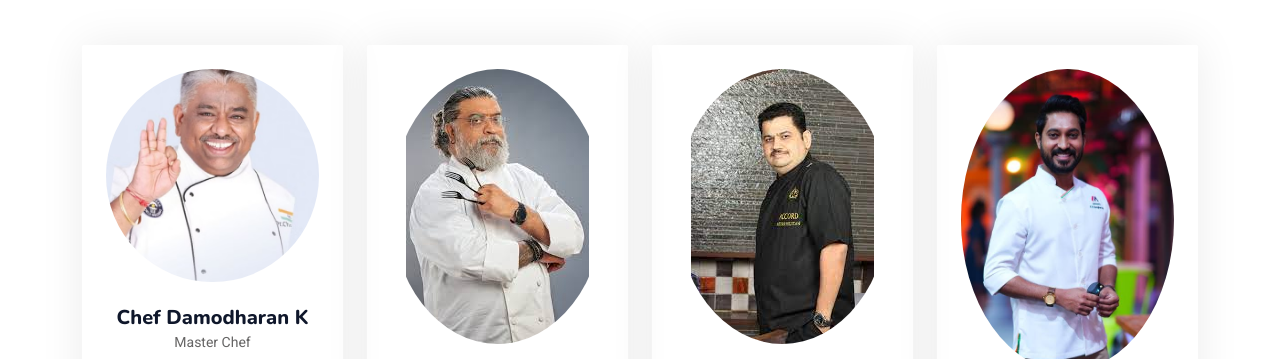
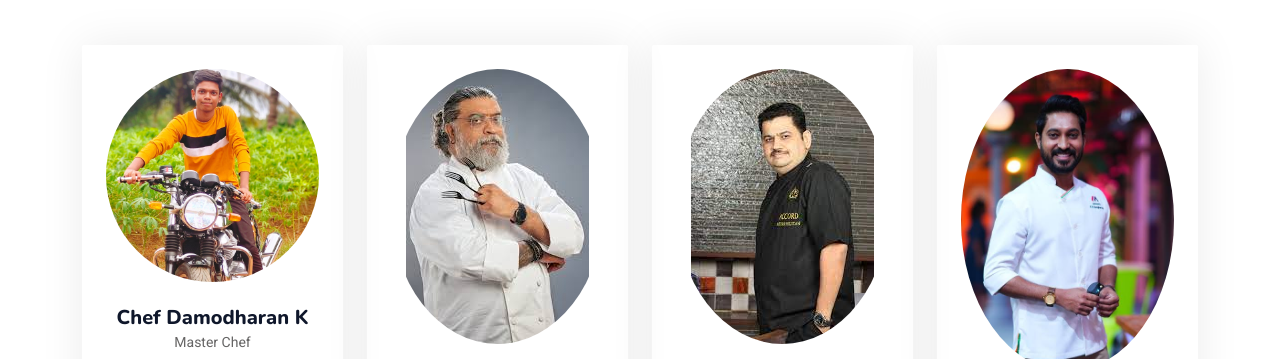
Before and after one commit to vijayrahul-2511/food-order, a plain HTML site: page index.html in a window 1280 px wide. Shown: the part 3173-3532 px from the top of the page. Drawn offline with nearby package versions, Linux system fonts and the light colour scheme; animation ran at ten frames a second.

Commit message:
Update index.html

```diff
--- a/index.html
+++ b/index.html
@@ -626,7 +626,7 @@
                     <div class="col-lg-3 col-md-6 wow fadeInUp" data-wow-delay="0.1s">
                         <div class="team-item text-center rounded overflow-hidden">
                             <div class="rounded-circle overflow-hidden m-4">
-                                <img class="img-fluid" src="img/Chef Damodharan K .jpeg" alt="">
+                                <img class="img-fluid" src="img/testimonial-1.jpg" alt="">
                             </div>
                             <h5 class="mb-0">Chef Damodharan K</h5>
                             <small>Master Chef</small>
```
